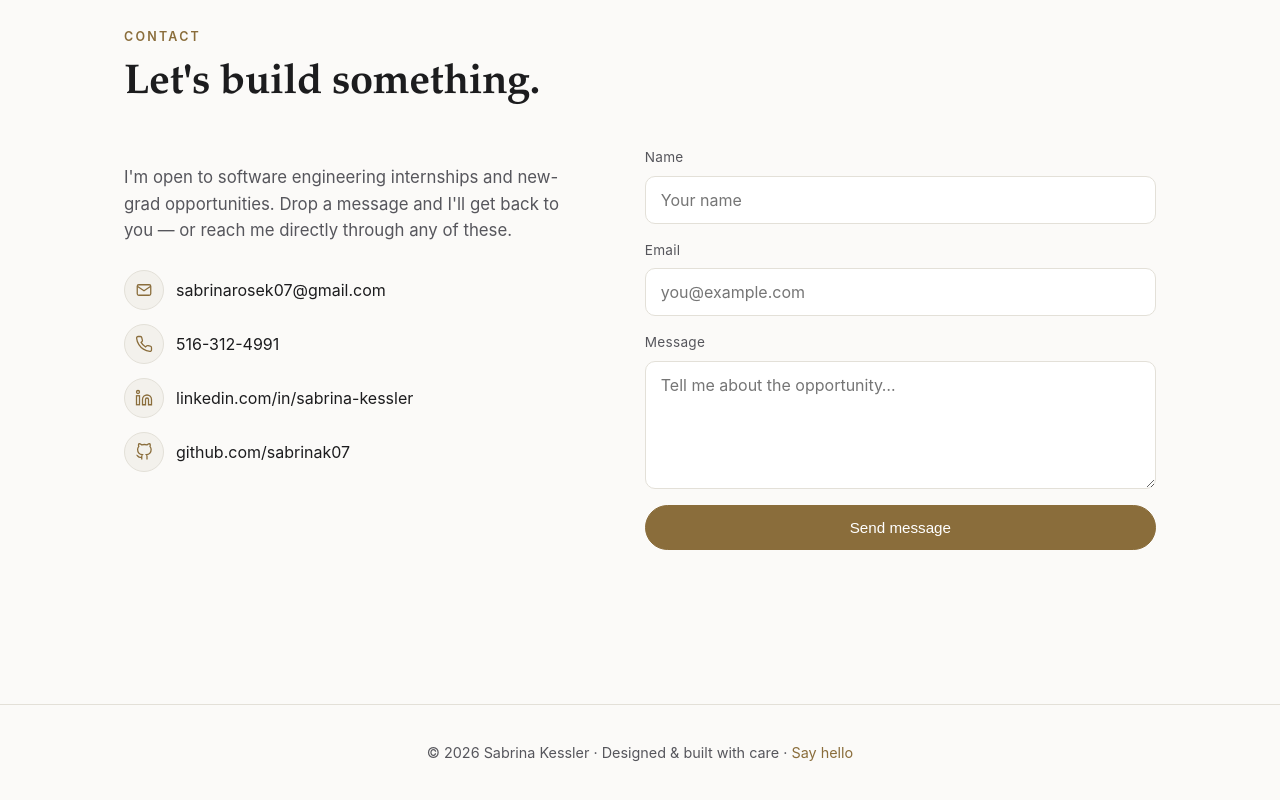
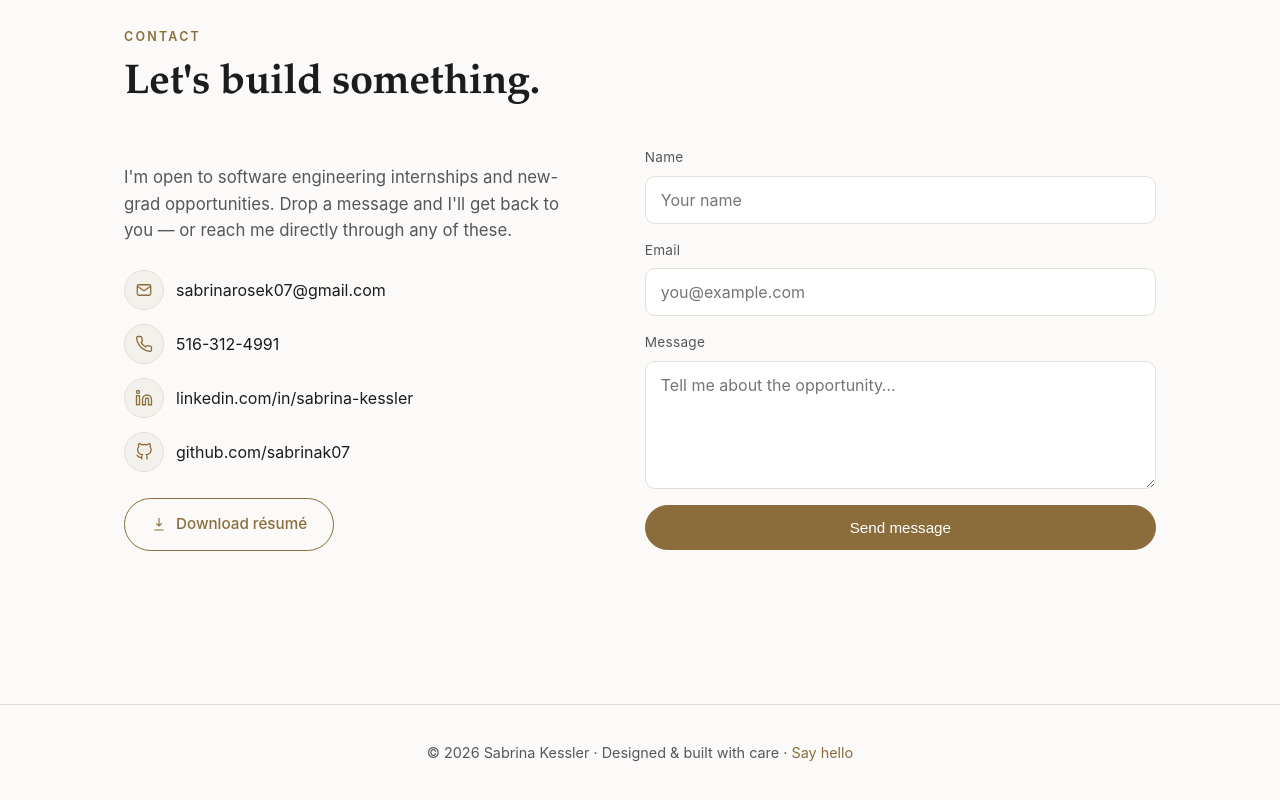
Before and after one commit to sabrinak07/portfolio, a plain HTML site: page index.html in a window 1280 px wide. Shown: the part 3623-4423 px from the top of the page. Drawn offline with Linux system fonts and the light colour scheme.

Commit message:
Add résumé download button to contact section

```diff
--- a/index.html
+++ b/index.html
@@ -395,6 +395,10 @@
           <a href="https://www.linkedin.com/in/sabrina-kessler-7934552b3/" target="_blank" rel="noopener"><span class="ic"><svg viewBox="0 0 24 24"><path d="M16 8a6 6 0 0 1 6 6v7h-4v-7a2 2 0 0 0-4 0v7h-4v-7a6 6 0 0 1 6-6z"/><rect x="2" y="9" width="4" height="12"/><circle cx="4" cy="4" r="2"/></svg></span> linkedin.com/in/sabrina-kessler</a>
           <a href="https://github.com/sabrinak07/" target="_blank" rel="noopener"><span class="ic"><svg viewBox="0 0 24 24"><path d="M9 19c-5 1.5-5-2.5-7-3m14 6v-3.87a3.37 3.37 0 0 0-.94-2.61c3.14-.35 6.44-1.54 6.44-7A5.44 5.44 0 0 0 20 4.77 5.07 5.07 0 0 0 19.91 1S18.73.65 16 2.48a13.38 13.38 0 0 0-7 0C6.27.65 5.09 1 5.09 1A5.07 5.07 0 0 0 5 4.77a5.44 5.44 0 0 0-1.5 3.78c0 5.42 3.3 6.61 6.44 7A3.37 3.37 0 0 0 9 18.13V22"/></svg></span> github.com/sabrinak07</a>
         </div>
+        <a class="btn ghost" href="Sabrina_Kessler_Resume.pdf" download style="margin-top:26px;">
+          <svg viewBox="0 0 24 24" style="width:16px;height:16px;stroke:currentColor;fill:none;stroke-width:1.7"><path d="M12 3v12m0 0 4-4m-4 4-4-4M5 21h14"/></svg>
+          Download résumé
+        </a>
       </div>
       <form id="contactForm" novalidate>
         <div class="field">
```
